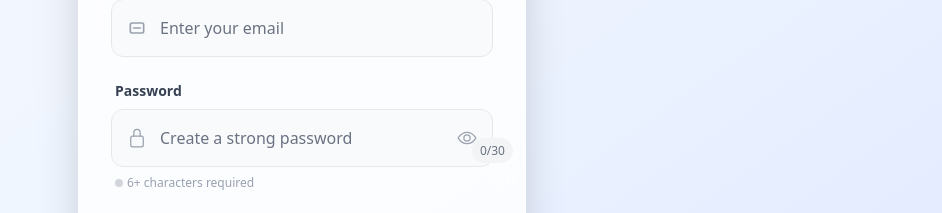
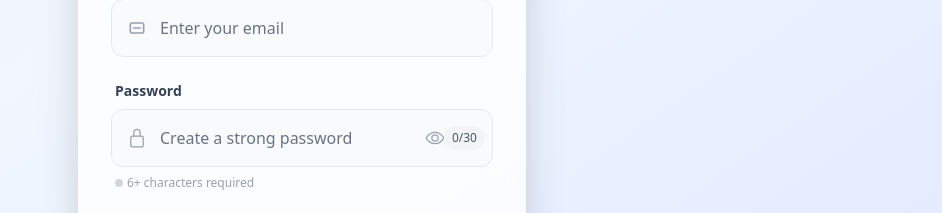
Before and after one commit to SiddheshWonderBiz/asset-hierarchy-frontend, a React (Vite) app: page /signup in a window 1280 px wide. Shown: the part 400-613 px from the top of the page, without its empty margins (338-1280 px from the left). Built offline with nearby package versions, Linux system fonts and the light colour scheme.

Commit message:
chanhe some styling

```diff
--- a/src/pages/Signup.jsx
+++ b/src/pages/Signup.jsx
@@ -149,59 +149,71 @@ const Signup = () => {
             </div>
 
             {/* Password Field */}
-            <div className="space-y-2">
+<div className="space-y-2 relative">
+  {/* Label */}
   <label className="block text-sm font-semibold text-gray-700 ml-1">
     Password
   </label>
+
+  {/* Input wrapper */}
   <div className="relative group">
+    {/* Left Icon */}
     <div className="absolute inset-y-0 left-0 pl-4 flex items-center pointer-events-none">
       <IoLockClosedOutline className="h-5 w-5 text-gray-400 group-focus-within:text-purple-500 transition-colors" />
     </div>
+
+    {/* Input */}
     <input
       type={showPassword ? "text" : "password"}
       value={password}
       onChange={(e) => setPassword(e.target.value)}
-                  className="w-full pl-12 pr-12 py-4 bg-gray-50 border border-gray-200 rounded-xl focus:ring-2 focus:ring-purple-500 focus:border-purple-500 focus:bg-white transition-all duration-200 text-gray-900 placeholder-gray-500"
+      className="w-full pl-12 pr-20 py-4 bg-gray-50 border border-gray-200 rounded-xl focus:ring-2 focus:ring-purple-500 focus:border-purple-500 focus:bg-white transition-all duration-200 text-gray-900 placeholder-gray-500"
       placeholder="Create a strong password"
       disabled={loading}
       required
       maxLength={30}
     />
+
+    {/* Toggle password visibility */}
     <button
       type="button"
-                  className="absolute inset-y-0 right-0 pr-4 flex items-center hover:bg-gray-100 rounded-r-xl transition-colors"
+      className="absolute inset-y-0 right-10 flex items-center px-2 hover:text-gray-600 text-gray-400"
       onClick={() => setShowPassword(!showPassword)}
     >
       {showPassword ? (
-                    <IoEyeOffOutline className="h-5 w-5 text-gray-400 hover:text-gray-600" />
+        <IoEyeOffOutline className="h-5 w-5" />
       ) : (
-                    <IoEyeOutline className="h-5 w-5 text-gray-400 hover:text-gray-600" />
+        <IoEyeOutline className="h-5 w-5" />
       )}
     </button>
+
+    {/* Character counter */}
+    <div className="absolute inset-y-0 right-2 flex items-center">
+      <span
+        className={`text-xs font-medium px-2 py-1 rounded-full ${
+          password.length > 25
+            ? "text-red-600 bg-red-50"
+            : "text-gray-600 bg-gray-100"
+        }`}
+      >
+        {password.length}/30
+      </span>
     </div>
+  </div>
+
+  {/* Password rule */}
   <div className="ml-1 flex items-center space-x-3 text-xs">
     <span
       className={`flex items-center ${
         password.length >= 6 ? "text-green-600" : "text-gray-400"
       }`}
     >
-                  <div
+      <span
         className={`w-2 h-2 rounded-full mr-1 ${
           password.length >= 6 ? "bg-green-500" : "bg-gray-300"
         }`}
-                  ></div>
+      ></span>
       6+ characters required
-                </span>
-              </div>
-              <div className="absolute right-3 top-1/2 transform -translate-y-1/2">
-                <span
-                  className={`text-xs font-medium px-2 py-1 rounded-full ${
-                    password.length > 25
-                      ? "text-red-600 bg-red-50"
-                      : "text-gray-500 bg-gray-100"
-                  }`}
-                >
-                  {password.length}/30
     </span>
   </div>
 </div>
```
Lines whose indentation alone changed are shown as unchanged.
